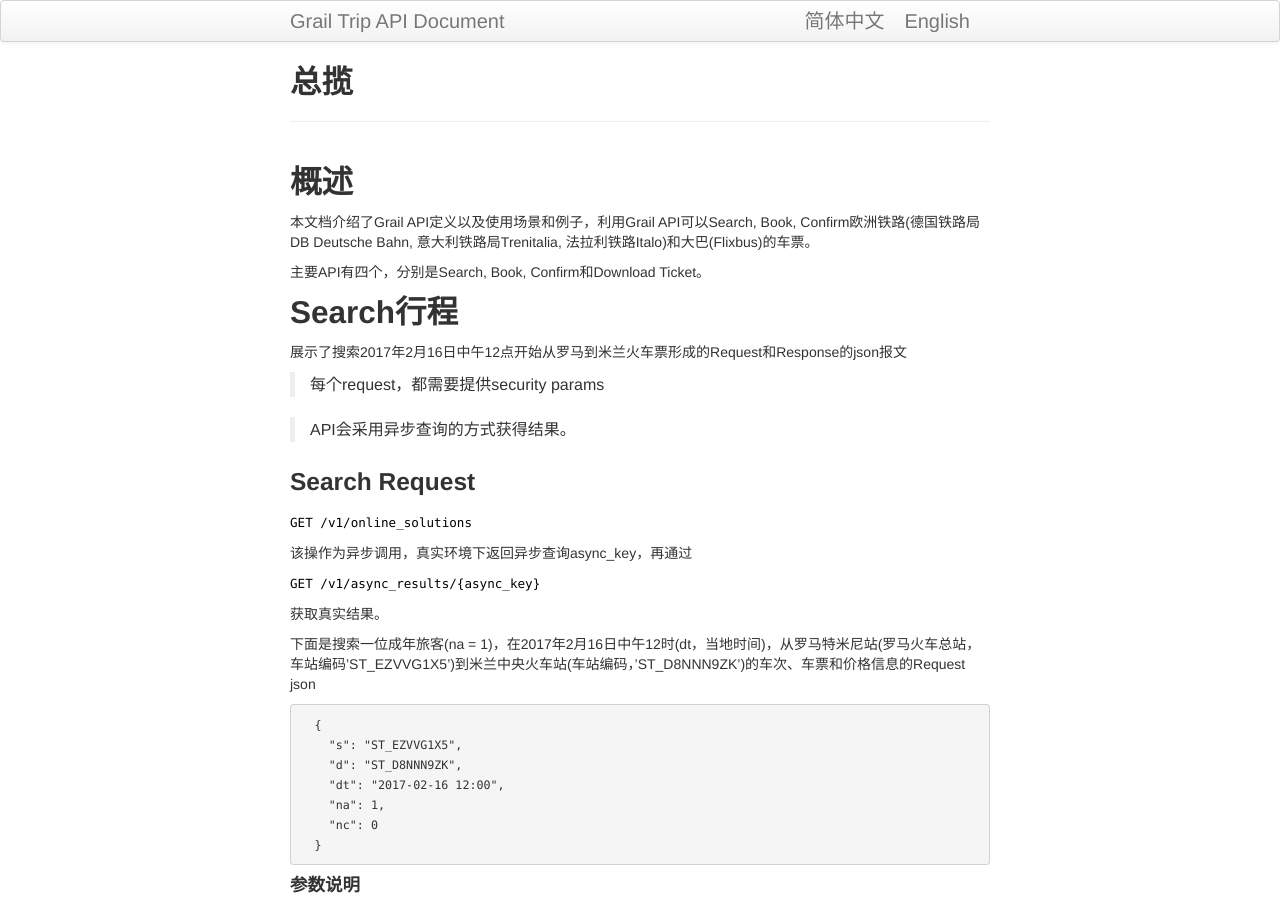
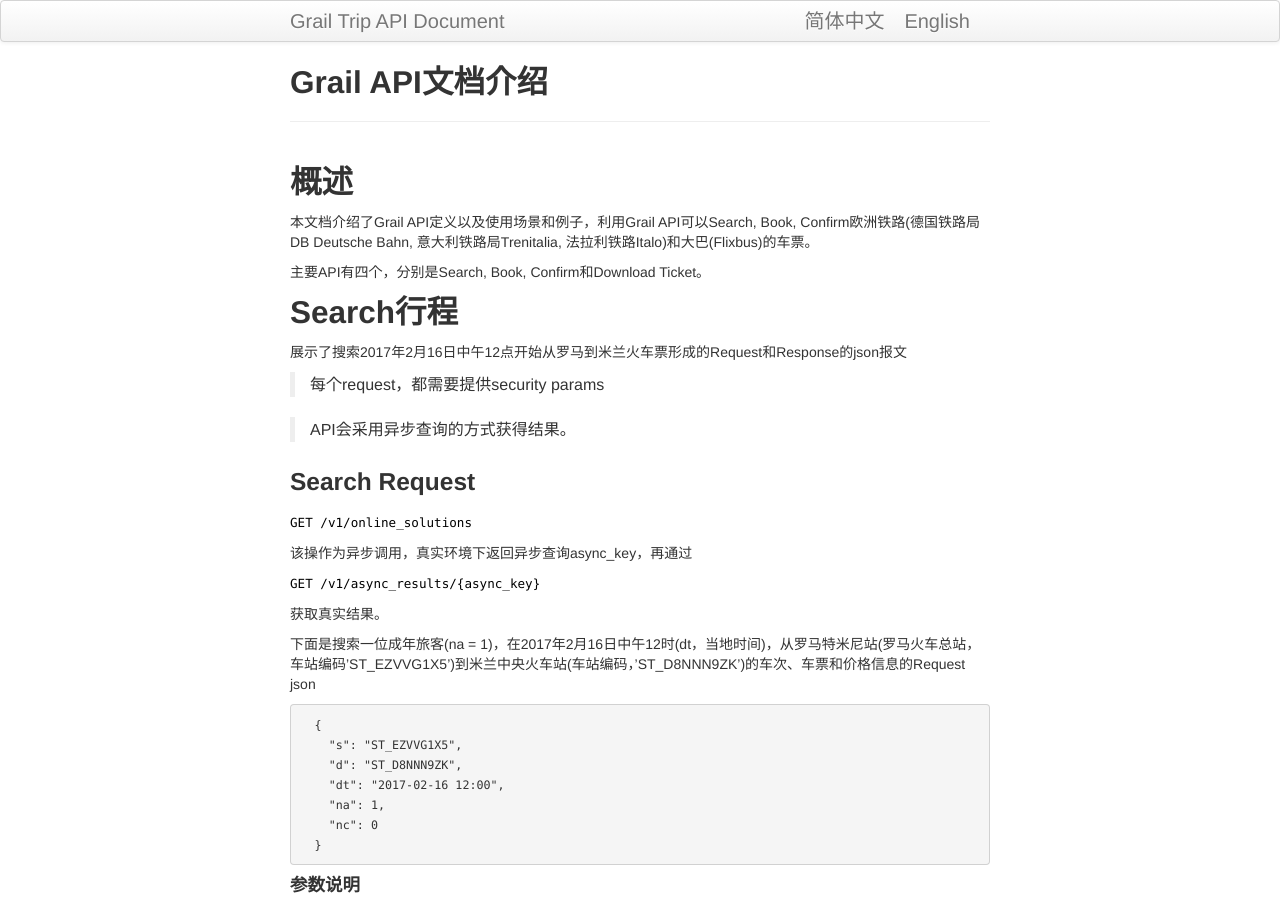
Before and after one commit to kyoangel/grailtrip, a Jekyll site: the page built from zh/pages/overview.md, in a window 1280 px wide and 900 px high. Built offline with Jekyll 4.4.1, drawn with Linux system fonts in a browser that asks for light colours.

Commit message:
changed page title

```diff
--- a/zh/pages/overview.md
+++ b/zh/pages/overview.md
@@ -1,7 +1,7 @@
 ---
 layout: page
 lang: zh
-title: 总揽
+title: Grail API文档介绍
 description: Overview of construction of a website with GitHub Pages
 ---
 
```
